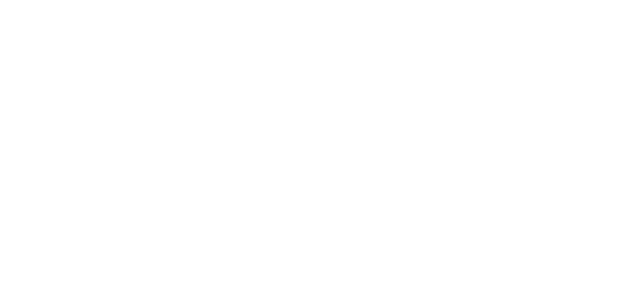
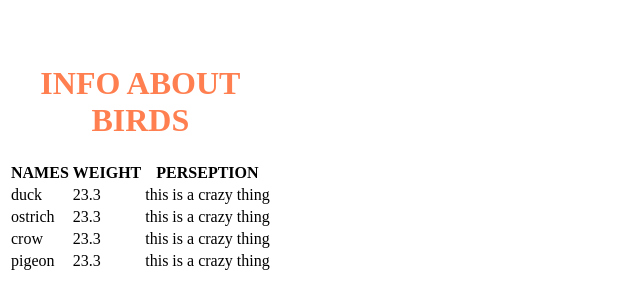
Before and after one commit to inthrakumar/practice, a plain HTML site: page codes/web/index.html in a window 1280 px wide. Shown: the whole page, without its empty margins (0-640 px from the left). Drawn offline with Linux system fonts and the light colour scheme.

Commit message:
create a table

```diff
--- a/codes/web/index.html
+++ b/codes/web/index.html
@@ -8,6 +8,39 @@
     <title>NAVIGATION BAR</title>
 </head>
 <body>
+    <table>
+        <caption style="color: coral;"> <h1>INFO ABOUT BIRDS</h1></caption>
+        <br>
+        <br>
+        <tr>
+            <th scope="column">NAMES</th>
+            <th scope="column">WEIGHT</th>
+            <th scope="column">PERSEPTION</th>
+        </tr>
+        <tr>
+            <td>duck </td>
+            <td>23.3</td>
+            <td>this is a crazy thing</td>
+        </tr>
+        <tr>
+            <td>ostrich </td>
+            <td>23.3</td>
+            <td>this is a crazy thing</td>
+        </tr>
+        <tr>
+            <td>crow </td>
+            <td>23.3</td>
+            <td>this is a crazy thing</td>
+        </tr>
+        <tr>
+            <td>pigeon </td>
+            <td>23.3</td>
+            <td>this is a crazy thing</td>
+        </tr>
+
+
+
+    </table>
 
 
 </body>
```
